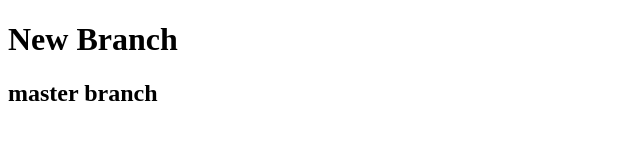
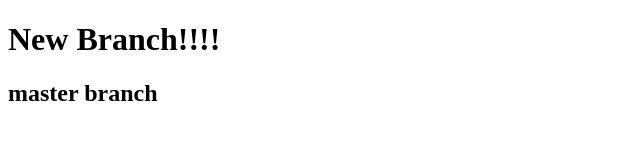
Before and after one commit to bogiiiie/practiceGithub2, a plain HTML site: page index2.html in a window 1280 px wide. Shown: the full height of the page, 0-640 px from the left. Drawn offline with Linux system fonts and the light colour scheme.

Commit message:
Update index2.html
with exclamation point

```diff
--- a/index2.html
+++ b/index2.html
@@ -6,7 +6,7 @@
     <title>Document</title>
 </head>
 <body>
-    <h1>New Branch</h1>
+    <h1>New Branch!!!!</h1>
     <h2>master branch</h2>
 </body>
 </html>
```
